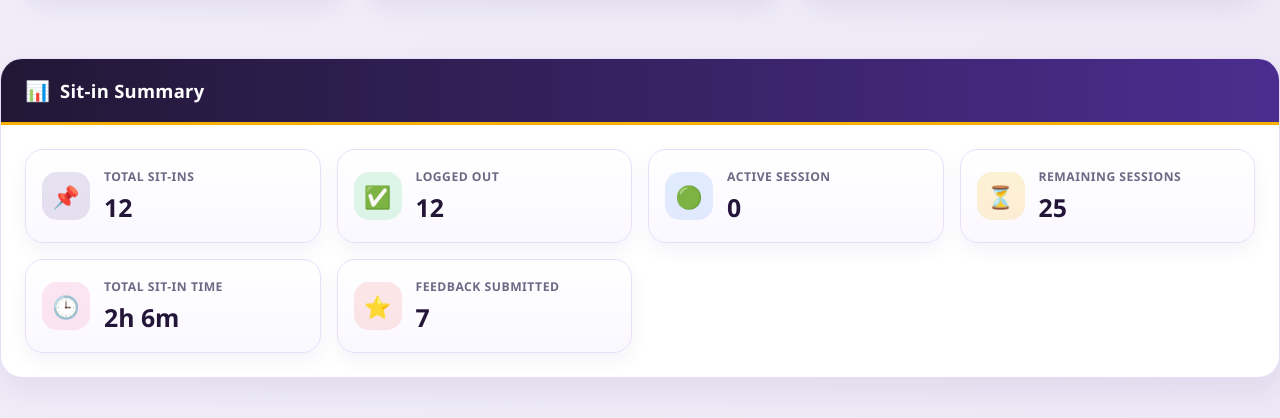
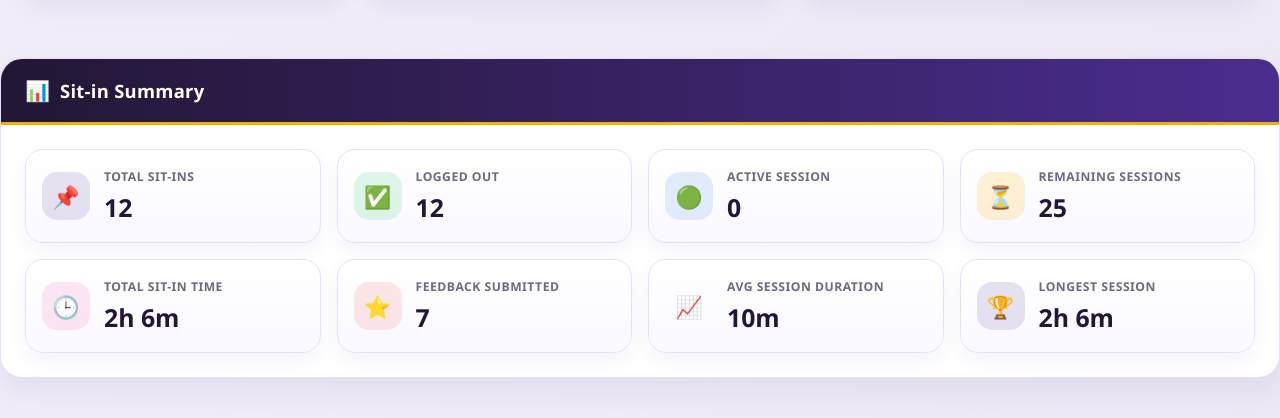
Before and after one commit to Axeljakearanez/Sysarch, a Flask app: page /dashboard in a window 1280 px wide. Shown: the part 892-1310 px from the top of the page. Run offline with Flask 3, Linux system fonts and the light colour scheme; a user stored in the database is signed in.

Commit message:
Update dashboard.html

```diff
--- a/templates/dashboard.html
+++ b/templates/dashboard.html
@@ -251,9 +251,24 @@
             </div>
         </div>
 
+        <div class="student-summary-card">
+            <div class="student-summary-icon orange">📈</div>
+            <div>
+                <p>Avg Session Duration</p>
+                <h3>{{ avg_session_display }}</h3>
+            </div>
+        </div>
+
+        <div class="student-summary-card">
+            <div class="student-summary-icon purple">🏆</div>
+            <div>
+                <p>Longest Session</p>
+                <h3>{{ longest_session_display }}</h3>
+            </div>
+        </div>
+
     </div>
 </div>
-
 <!-- NOTIFICATION MODAL -->
 <div class="notif-overlay" id="notifModal">
     <div class="notif-modal-v2">
```
